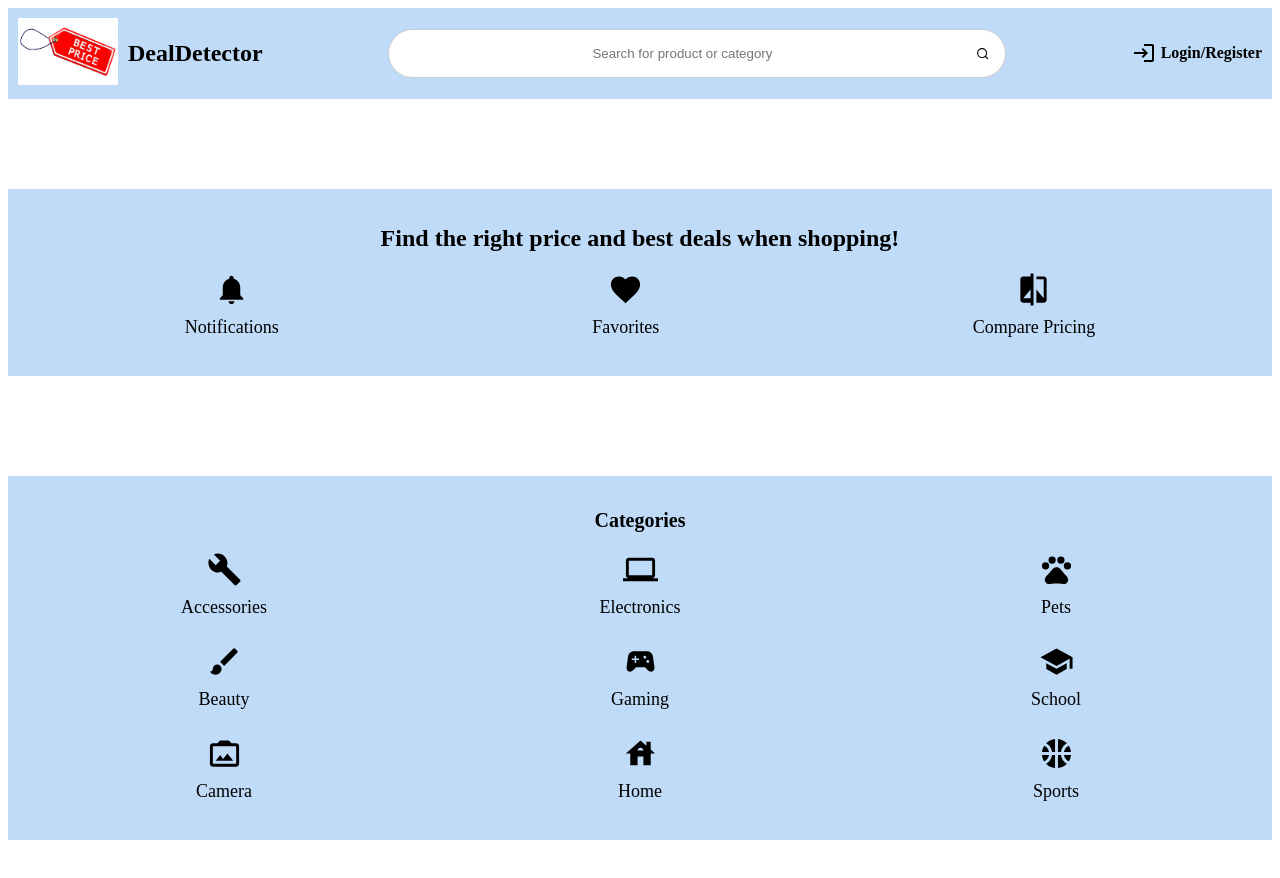
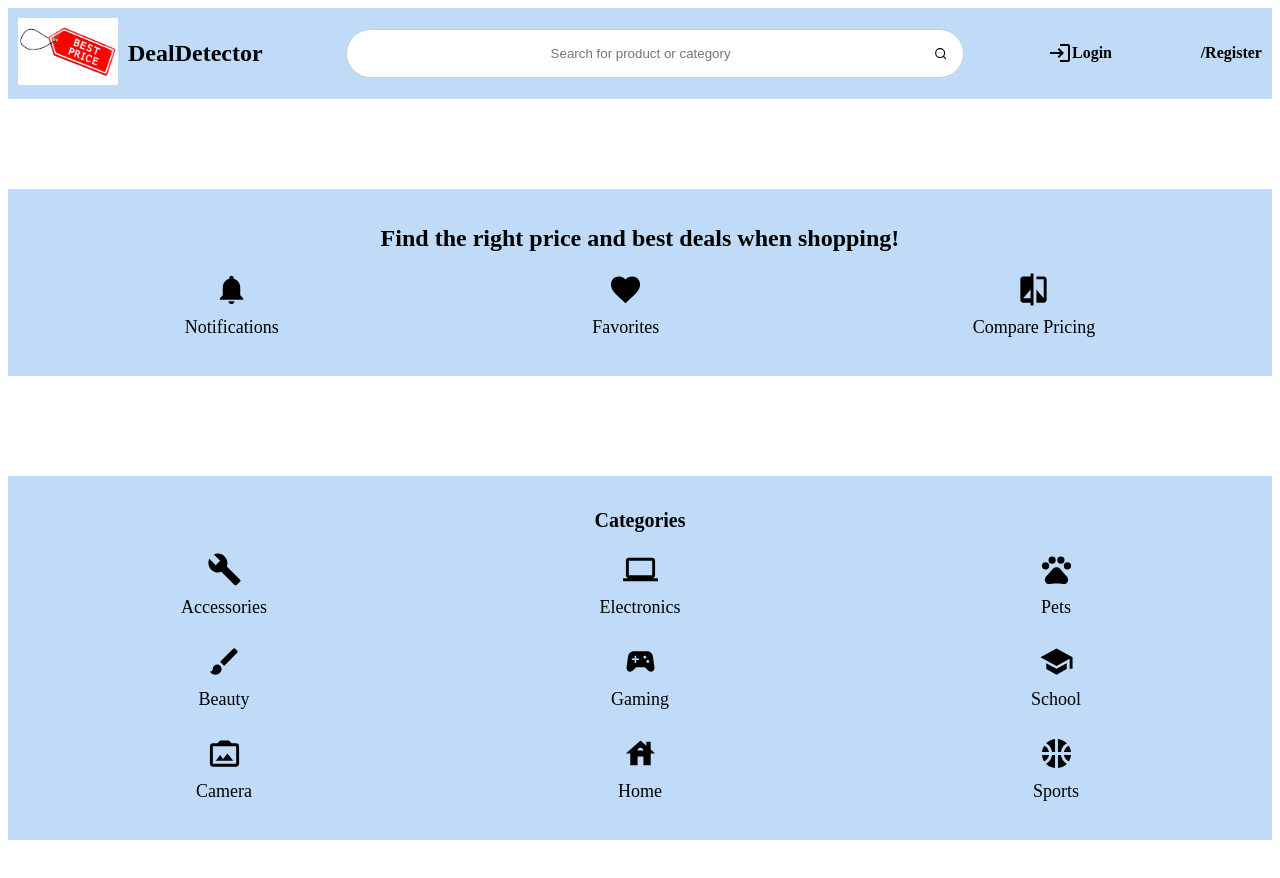
Before and after one commit to julefikar/DealDetectorClient, a React (Create React App) app: page / in a window 1280 px wide. Shown: the top 878 px of the page. Built offline with nearby package versions, Linux system fonts and the light colour scheme.

Commit message:
Login/Register

```diff
--- a/src/components/Homepage/Header.js
+++ b/src/components/Homepage/Header.js
@@ -1,12 +1,14 @@
-import React from "react";
+import React, { useState } from "react";
 import styled from "styled-components";
 import BestPrice from "../../images/best_price.jpeg";
 import LoginIcon from '@mui/icons-material/Login';
-
-import SearchBar from "../Miscellaneous/SearchBar";
-
+import Login from './Login';
+import SearchBar from '../Miscellaneous/SearchBar';
+import Register from './Register';  // Import the Register component
 
 const Header = () => {
+    const [modalType, setModalType] = useState('none');  // 'none', 'login', or 'register'
+
     return (
         <Wrapper>
             <Navbar>
@@ -16,13 +18,20 @@ const Header = () => {
                 <Title>DealDetector</Title>
             </Navbar>
             <SearchBar />
-            <LoginContainer>
-                <LoginIcon />
-                <StyledP>Login/Register</StyledP>
-            </LoginContainer>
+            <LoginContainer onClick={() => setModalType('login')}>
+                <StyledIcon />
+                <StyledP>Login</StyledP>
+            </LoginContainer><RegisterContainer onClick={() => setModalType('register')}>
+                <StyledP>/Register</StyledP>
+            </RegisterContainer>
+            {modalType === 'login' && <Login closeModal={() => setModalType('none')} />}
+            {modalType === 'register' && <Register closeModal={() => setModalType('none')} />}
+
         </Wrapper>
     )
 }
+
+
 
 export default Header;
 
@@ -35,11 +44,17 @@ const Wrapper = styled.div`
     margin-bottom: 90px;
 `;
 
+const LoginContainer = styled.div`
+    display: flex;
+    align-items: center;
+    cursor: pointer;
+    margin:0px;
+    padding: 0;
+`;
 const Navbar = styled.div`
     display: flex;
     align-items: center;
 `;
-
 const Title = styled.h1`
     font-family: 'Pacifico', cursive;
     font-size: 24px;
@@ -53,13 +68,21 @@ const ImageContainer = styled.div`
         height: auto;
     }
 `;
-
-const LoginContainer = styled.div`
+const RegisterContainer = styled.div`
     display: flex;
     align-items: center;
+    cursor: pointer;
+    margin: 0;
+    padding: 0;
 `;
 
 const StyledP = styled.p`
+    margin: 0;
     margin-left: 5px;
     font-weight: bold;
 `;
+
+const StyledIcon = styled(LoginIcon)`
+    margin: 0;
+    margin-right: -5px;  // Adjust this value if needed
+`;
--- /dev/null
+++ b/src/components/Homepage/Login.js
@@ -0,0 +1,86 @@
+import React from 'react';
+import styled from 'styled-components';
+
+const Login = ({ closeModal }) => {
+    return (
+        <Overlay onClick={closeModal}>
+            <LoginContainer onClick={e => e.stopPropagation()}>
+                <Title>Login</Title>
+                <Input type="text" placeholder="Email/Username" />
+                <Input type="password" placeholder="Password" />
+                <CheckboxContainer>
+                    <input type="checkbox" id="rememberMe" />
+                    <label htmlFor="rememberMe">Remember Me</label>
+                </CheckboxContainer>
+                <Button>Sign In</Button>
+                <ForgotPassword>Forgot Password?</ForgotPassword>
+            </LoginContainer>
+        </Overlay>
+    );
+}
+
+
+export default Login;
+
+const Overlay = styled.div`
+    position: fixed;
+    top: 0;
+    left: 0;
+    width: 100%;
+    height: 100%;
+    background-color: rgba(0, 0, 0, 0.7); /* Semi-transparent background */
+    display: flex;
+    justify-content: center;
+    align-items: center;
+`;
+
+const LoginContainer = styled.div`
+    background-color: #BFDBF7;
+    padding: 40px;
+    border-radius: 10px;
+    width: 300px;
+    text-align: center;
+`;
+
+const Title = styled.h1`
+    color: black;
+`;
+
+const Input = styled.input`
+    width: 100%;
+    padding: 10px;
+    margin: 10px 0;
+    background-color: white;
+    color: black;
+    border: 1px solid #ccc;
+    border-radius: 5px;
+`;
+
+const CheckboxContainer = styled.div`
+    display: flex;
+    justify-content: center;
+    align-items: center;
+    color: black;
+
+    input[type="checkbox"] {
+        margin-right: 5px;
+    }
+`;
+
+const Button = styled.button`
+    background-color: #231FE8;
+    color: white;
+    padding: 10px 20px;
+    border: none;
+    border-radius: 5px;
+    margin-top: 10px;
+    cursor: pointer;
+    display: block;
+    width: 100%;
+`;
+
+const ForgotPassword = styled.p`
+    margin-top: 10px;
+    color: black;
+    cursor: pointer;
+`;
--- /dev/null
+++ b/src/components/Homepage/Register.js
@@ -0,0 +1,85 @@
+import React from 'react';
+import styled from 'styled-components';
+
+const Register = ({ closeModal }) => {
+    return (
+        <Overlay onClick={closeModal}>
+            <RegisterContainer onClick={e => e.stopPropagation()}>
+                <Title>Register</Title>
+                <Input type="text" placeholder="Create Username" />
+                <Input type="email" placeholder="Enter Email" />
+                <Input type="password" placeholder="Create Password" />
+                <Input type="password" placeholder="Confirm Password" />
+                <Button>Sign Up</Button>
+                <AlreadyUser>Already a User? <ClickableText>Click Here</ClickableText></AlreadyUser>
+            </RegisterContainer>
+        </Overlay>
+    );
+}
+
+export default Register;
+
+const Overlay = styled.div`
+    position: fixed;
+    top: 0;
+    left: 0;
+    width: 100%;
+    height: 100%;
+    background-color: rgba(0, 0, 0, 0.7);
+    display: flex;
+    justify-content: center;
+    align-items: center;
+    cursor: pointer;
+`;
+
+const RegisterContainer = styled.div`
+    background-color: #BFDBF7;
+    padding: 40px;
+    border-radius: 10px;
+    width: 300px;
+    text-align: center;
+`;
+
+const Title = styled.h1`
+    color: black;
+`;
+
+const Input = styled.input`
+    width: 100%;
+    padding: 10px;
+    margin: 10px 0;
+    background-color: white;
+    color: black;
+    border: 1px solid #ccc;
+    border-radius: 5px;
+`;
+
+const Button = styled.button`
+    background-color: #231FE8;
+    color: white;
+    padding: 10px 20px;
+    border: none;
+    border-radius: 5px;
+    margin-top: 10px;
+    cursor: pointer;
+    display: block;
+    width: 100%;
+`;
+
+const ClickableText = styled.p`
+    color: black;
+    cursor: pointer;
+`;
+
+const AlreadyUser = styled.div`
+    margin-top: 20px;
+    color: black;
+    display: flex;
+    justify-content: center;
+    align-items: center;
+    font-size: 14px;
+
+    ${ClickableText} {
+        margin-left: 5px;
+    }
+`;
```
